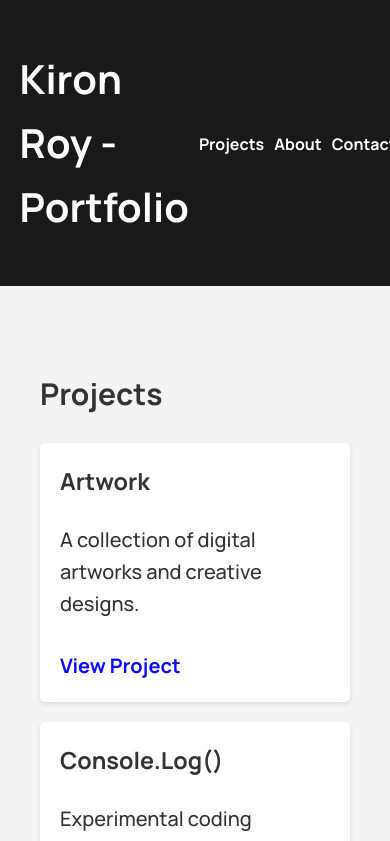
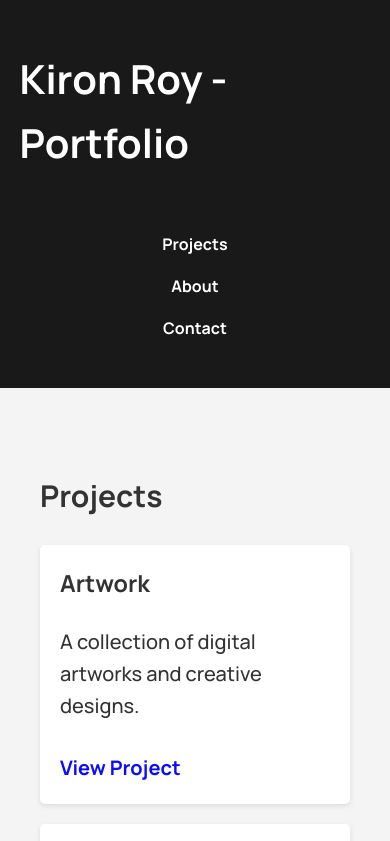
Before and after one commit to kironroy/kironroy-react, a React (Create React App) app: page / in a window 390 px wide. Shown: the top 841 px of the page. Built offline with nearby package versions, Linux system fonts and the light colour scheme.

Commit message:
Update Header.css
Nav under now

```diff
--- a/src/components/Header.css
+++ b/src/components/Header.css
@@ -17,7 +17,7 @@
 .header nav ul {
   list-style: none;
   display: flex;
-  margin: 0;
+  margin-left: -50px;
   padding: 0;
 }
 
@@ -36,3 +36,20 @@
 h1,h3 {
   font-weight: 700;
 }
+
+@media screen and (max-width: 768px) {
+  .header .container {
+    flex-direction: column;
+    align-items: center;
+  }
+
+  .header nav ul {
+    flex-direction: column;
+    margin-left: 0;
+    text-align: center;
+  }
+
+  .header nav li {
+    margin: 5px 0;
+  }
+}
```
